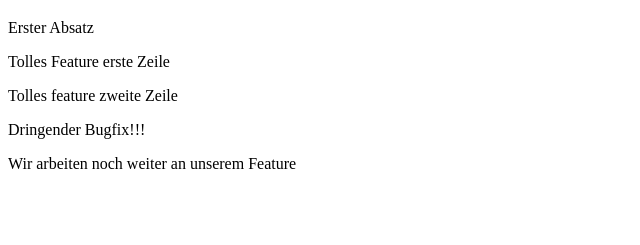
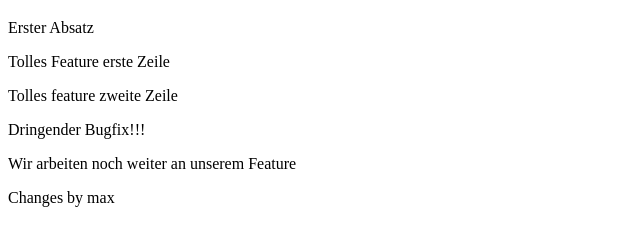
Before and after one commit to janamoser06/gitrepo_max_g2, a plain HTML site: page index.html in a window 1280 px wide. Shown: the part 61-306 px from the top of the page, without its empty margins (0-640 px from the left). Drawn offline with Linux system fonts and the light colour scheme.

Commit message:
Änderungen von Max

```diff
--- a/index.html
+++ b/index.html
@@ -12,6 +12,7 @@
 <p>Tolles feature zweite Zeile</p>
 <p>Dringender Bugfix!!!</p>
 <p>Wir arbeiten noch weiter an unserem Feature</p>
+<p>Changes by max</p>
 
 </body>
 </html>
```
